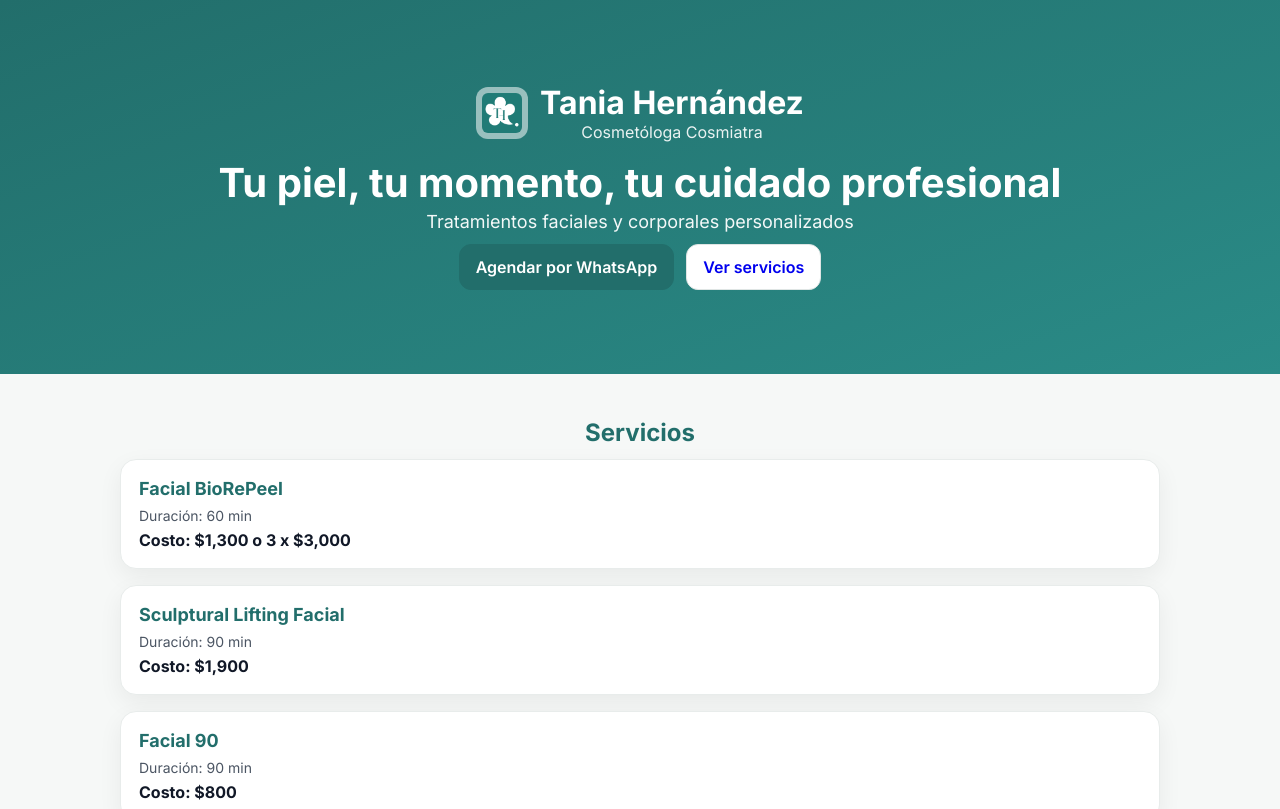
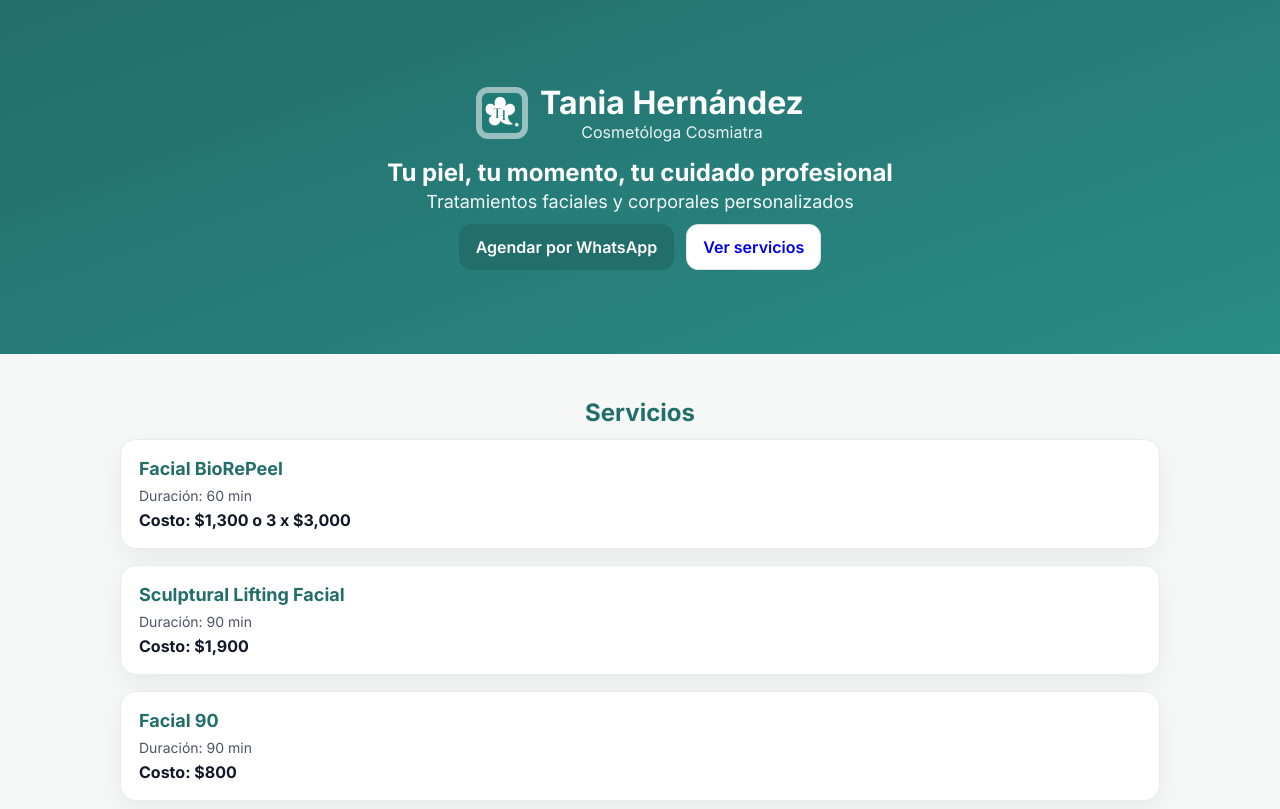
Before and after one commit to Serchvandor/tania-hernandez-site, a React (Vite) app: page / in a window 1280 px wide. Shown: the top 809 px of the page. Built offline with nearby package versions, Linux system fonts and the light colour scheme.

Commit message:
Update styles.css

```diff
--- a/src/styles.css
+++ b/src/styles.css
@@ -5,19 +5,19 @@ header.hero { color:white; background:linear-gradient(160deg, var(--teal), #2a8b
 .container { max-width:1080px; margin:0 auto; padding:20px; }
 .brand { display:inline-flex; align-items:center; gap:12px; margin-bottom:8px; }
 .brand img { width:52px; height:52px; object-fit:contain; border-radius:12px; background:#fff8; padding:6px; }
-h1 { font-size:2rem; margin:8px 0 4px; }
+h1 { font-size:1.5rem; margin:8px 0 4px; }
 .subtitle { font-size:1rem; opacity:.95; }
 .grid { display:grid; gap:16px; grid-template-columns:repeat(1, 1fr); }
 @media (min-width: 768px) {
   .brand-name { font-size: 2.5rem; }   /* ~40px */
   .brand-role { font-size: 1.125rem; } /* ~18px */
-  h1 { font-size: 2.25rem; }           /* ~36px */
+  h1 { font-size: 1.25rem; }           /* ~36px */
   .subtitle { font-size: 1.125rem; }   /* ~18px */
 }
 @media (min-width: 1024px) {
   .brand-name { font-size: 3rem; }     /* ~48px */
   .brand-role { font-size: 1.25rem; }  /* ~20px */
-  h1 { font-size: 2.5rem; }            /* ~40px */
+  h1 { font-size: 1.5rem; }            /* ~40px */
   .subtitle { font-size: 1.125rem; }   /* ~18px */}
 .card { background:white; border-radius:16px; padding:18px; box-shadow:0 8px 24px rgba(0,0,0,.06); border:1px solid #e8eceb; }
 .card h3 { color:var(--teal); margin:0 0 8px; font-size:18px; }
```
